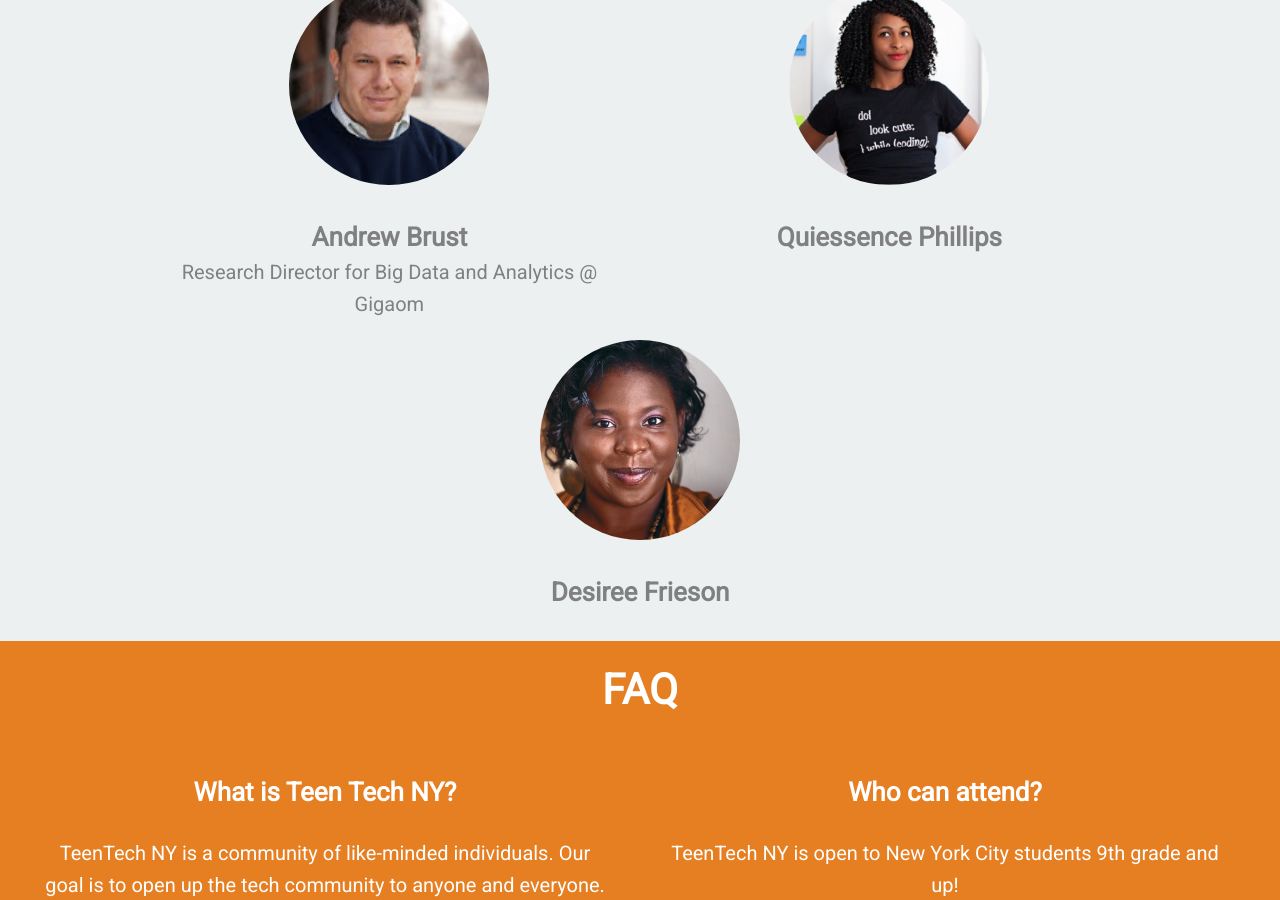
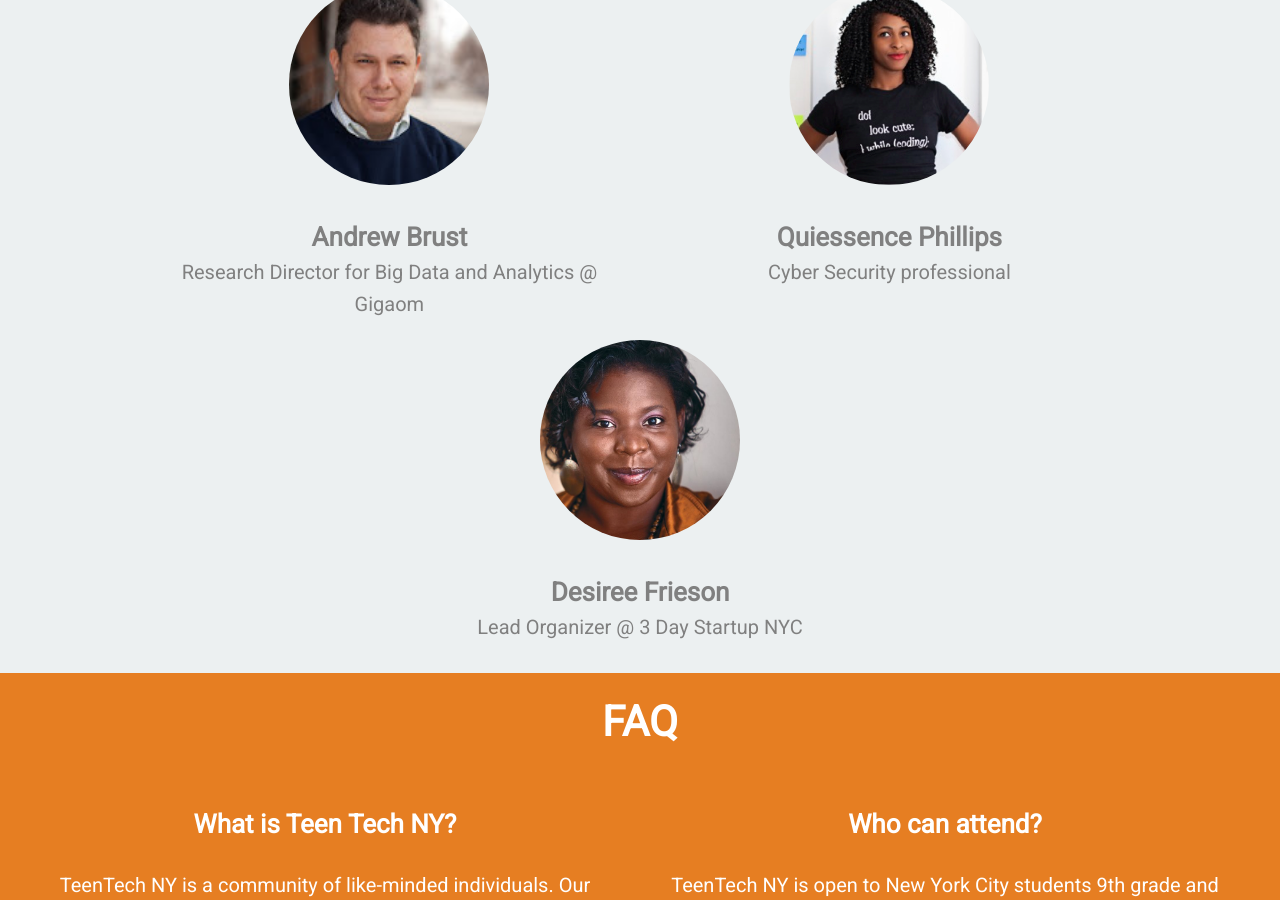
Before and after one commit to TeenTech/TeenTech.github.io, a Jekyll site: the page built from index.html, in a window 1280 px wide and 900 px high, scrolled down 1284 px. Built offline with Jekyll 4.4.1, drawn with Linux system fonts in a browser that asks for light colours.

Commit message:
Added info

```diff
--- a/_includes/main/speakers.html
+++ b/_includes/main/speakers.html
@@ -60,6 +60,7 @@
 	    	<a href="/speakers/quiessence_phillips/" style="text-decoration: none;">
 	      		<h3> Quiessence Phillips </h3>
 	    	</a>
+	    	Cyber Security professional
 		</div>
 	</div>
 </div>
@@ -75,6 +76,7 @@
 	    	<a href="/speakers/desiree_frieson/" style="text-decoration: none;">
 	      		<h3> Desiree Frieson </h3>
 	    	</a>
+	    	Lead Organizer @ 3 Day Startup NYC
 	  	</div>
 	</div>
 </div>
```
